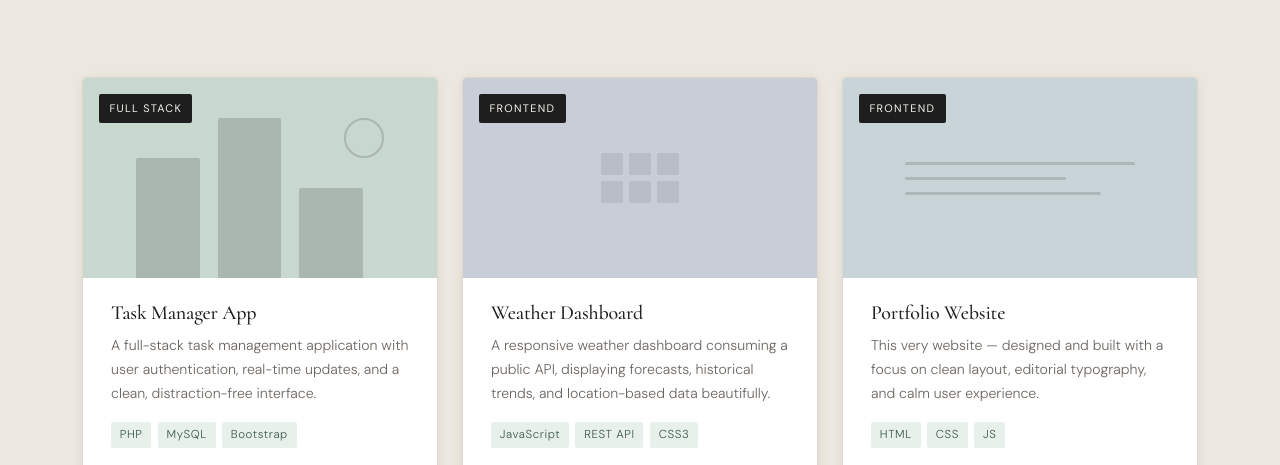
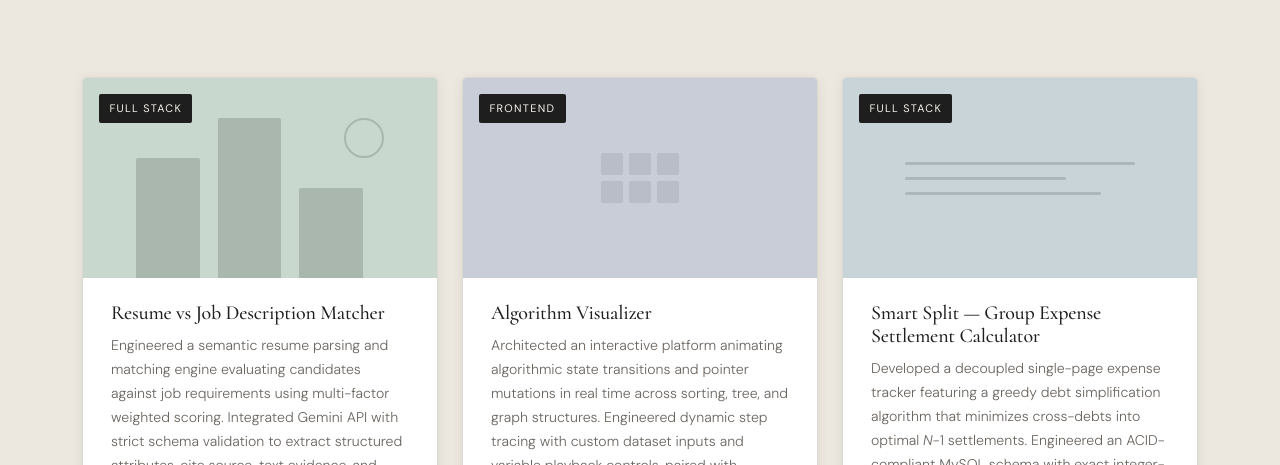
Before and after one commit to vinayakkumarr/Portfolio, a plain HTML site: page index.html in a window 1280 px wide. Shown: the part 3547-4012 px from the top of the page. Drawn offline with nearby package versions, Linux system fonts and the light colour scheme.

Commit message:
Revise project titles and descriptions in index.html
Updated project details and descriptions in the projects section of the index.html file.

```diff
--- a/index.html
+++ b/index.html
@@ -416,7 +416,7 @@
   </section>
 
 
-  <!-- ============================================================
+   <!-- ============================================================
        PROJECTS SECTION
   ============================================================ -->
   <section id="projects" class="section-block section-tinted">
@@ -431,11 +431,11 @@
 
       <div class="row g-4">
 
-        <!-- Project Card 1 -->
+        <!-- Project Card 1: Resume vs Job Description Matcher -->
         <div class="col-md-6 col-lg-4 reveal">
           <div class="project-card">
             <div class="project-image">
-              <div class="project-img-placeholder project-img-1" aria-label="Task Manager App screenshot placeholder">
+              <div class="project-img-placeholder project-img-1" aria-label="Resume vs Job Description Matcher screenshot placeholder">
                 <div class="placeholder-art">
                   <div class="art-bar art-bar-1"></div>
                   <div class="art-bar art-bar-2"></div>
@@ -448,19 +448,18 @@
               </div>
             </div>
             <div class="project-body">
-              <h3 class="project-title">Task Manager App</h3>
+              <h3 class="project-title">Resume vs Job Description Matcher</h3>
               <p class="project-desc">
-                A full-stack task management application with user authentication,
-                real-time updates, and a clean, distraction-free interface.
+                Engineered a semantic resume parsing and matching engine evaluating candidates against job requirements using multi-factor weighted scoring. Integrated Gemini API with strict schema validation to extract structured attributes, cite source-text evidence, and deliver actionable rewrite suggestions.
               </p>
               <div class="project-tech">
-                <span>PHP</span><span>MySQL</span><span>Bootstrap</span>
+                <span>PHP</span><span>MySQL</span><span>JavaScript</span><span>Gemini API</span>
               </div>
               <div class="project-links">
-                <a href="#" class="project-btn project-btn-primary" aria-label="View live demo of Task Manager App">
+                <a href="#" class="project-btn project-btn-primary" aria-label="View live demo of Resume vs Job Description Matcher">
                   <i class="bi bi-box-arrow-up-right me-1"></i> Live Demo
                 </a>
-                <a href="#" class="project-btn project-btn-outline" aria-label="View GitHub repository for Task Manager App">
+                <a href="#" class="project-btn project-btn-outline" aria-label="View GitHub repository for Resume vs Job Description Matcher">
                   <i class="bi bi-github me-1"></i> GitHub
                 </a>
               </div>
@@ -469,11 +468,11 @@
         </div>
 
 
-        <!-- Project Card 2 -->
+        <!-- Project Card 2: Algorithm Visualizer -->
         <div class="col-md-6 col-lg-4 reveal" style="--delay: 0.1s">
           <div class="project-card">
             <div class="project-image">
-              <div class="project-img-placeholder project-img-2" aria-label="Weather Dashboard screenshot placeholder">
+              <div class="project-img-placeholder project-img-2" aria-label="Algorithm Visualizer screenshot placeholder">
                 <div class="placeholder-art">
                   <div class="art-grid">
                     <div></div><div></div><div></div>
@@ -486,19 +485,18 @@
               </div>
             </div>
             <div class="project-body">
-              <h3 class="project-title">Weather Dashboard</h3>
+              <h3 class="project-title">Algorithm Visualizer</h3>
               <p class="project-desc">
-                A responsive weather dashboard consuming a public API, displaying
-                forecasts, historical trends, and location-based data beautifully.
+                Architected an interactive platform animating algorithmic state transitions and pointer mutations in real time across sorting, tree, and graph structures. Engineered dynamic step tracing with custom dataset inputs and variable playback controls, paired with asymptotic complexity analysis and theoretical proofs.
               </p>
               <div class="project-tech">
-                <span>JavaScript</span><span>REST API</span><span>CSS3</span>
+                <span>React</span><span>CSS3</span>
               </div>
               <div class="project-links">
-                <a href="#" class="project-btn project-btn-primary" aria-label="View live demo of Weather Dashboard">
+                <a href="#" class="project-btn project-btn-primary" aria-label="View live demo of Algorithm Visualizer">
                   <i class="bi bi-box-arrow-up-right me-1"></i> Live Demo
                 </a>
-                <a href="#" class="project-btn project-btn-outline" aria-label="View GitHub repository for Weather Dashboard">
+                <a href="#" class="project-btn project-btn-outline" aria-label="View GitHub repository for Algorithm Visualizer">
                   <i class="bi bi-github me-1"></i> GitHub
                 </a>
               </div>
@@ -507,12 +505,11 @@
         </div>
 
 
-
-        <!-- Project Card 3 -->
+        <!-- Project Card 3: Smart Split -->
         <div class="col-md-6 col-lg-4 reveal" style="--delay: 0.2s">
           <div class="project-card">
             <div class="project-image">
-              <div class="project-img-placeholder project-img-5" aria-label="Portfolio Website screenshot placeholder">
+              <div class="project-img-placeholder project-img-5" aria-label="Smart Split screenshot placeholder">
                 <div class="placeholder-art">
                   <div class="art-wave">
                     <div></div><div></div><div></div>
@@ -520,23 +517,22 @@
                 </div>
               </div>
               <div class="project-overlay">
-                <span class="project-category">Frontend</span>
+                <span class="project-category">Full Stack</span>
               </div>
             </div>
             <div class="project-body">
-              <h3 class="project-title">Portfolio Website</h3>
+              <h3 class="project-title">Smart Split — Group Expense Settlement Calculator</h3>
               <p class="project-desc">
-                This very website — designed and built with a focus on clean layout,
-                editorial typography, and calm user experience.
+                Developed a decoupled single-page expense tracker featuring a greedy debt simplification algorithm that minimizes cross-debts into optimal <em>N</em>-1 settlements. Engineered an ACID-compliant MySQL schema with exact integer-cent precision, deterministic penny-rounding, and a RESTful PHP API.
               </p>
               <div class="project-tech">
-                <span>HTML</span><span>CSS</span><span>JS</span>
+                <span>PHP</span><span>MySQL</span><span>JavaScript</span><span>HTML5</span><span>CSS3</span>
               </div>
               <div class="project-links">
-                <a href="#" class="project-btn project-btn-primary" aria-label="View live demo of Portfolio Website">
+                <a href="#" class="project-btn project-btn-primary" aria-label="View live demo of Smart Split">
                   <i class="bi bi-box-arrow-up-right me-1"></i> Live Demo
                 </a>
-                <a href="#" class="project-btn project-btn-outline" aria-label="View GitHub repository for Portfolio Website">
+                <a href="#" class="project-btn project-btn-outline" aria-label="View GitHub repository for Smart Split">
                   <i class="bi bi-github me-1"></i> GitHub
                 </a>
               </div>
@@ -544,11 +540,10 @@
           </div>
         </div>
 
-
-
       </div>
     </div>
   </section>
+
 
 
   <!-- ============================================================
```
